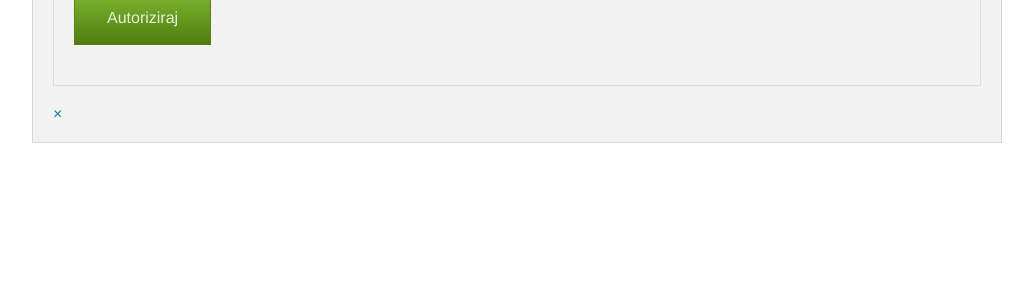
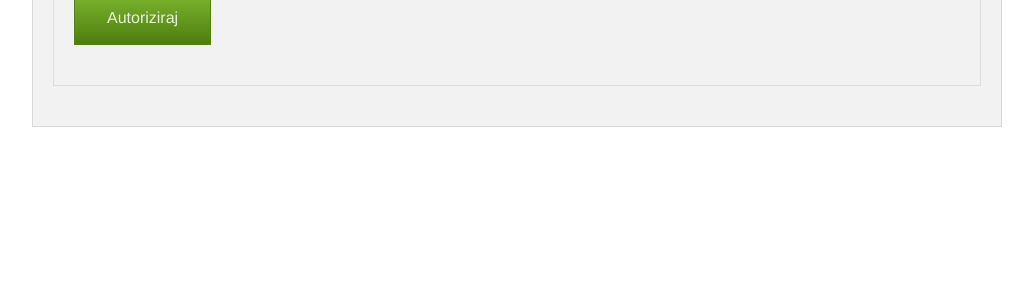
Before and after one commit to ecelebic/knjiznica, a PHP site: page /prijava.php in a window 1280 px wide. Shown: the part 261-561 px from the top of the page, without its empty margins (123-1156 px from the left). Run offline with PHP 8.4, Linux system fonts and the light colour scheme.

Commit message:
izmjena 'poruka greške'

```diff
--- a/prijava.php
+++ b/prijava.php
@@ -38,7 +38,7 @@
 			</fieldset>
   </form>
   	<p id="porukaGreske"></p>
-  <a class="close-reveal-modal">&#215;</a>
+
 </div>
 </div>
 </div>
```
